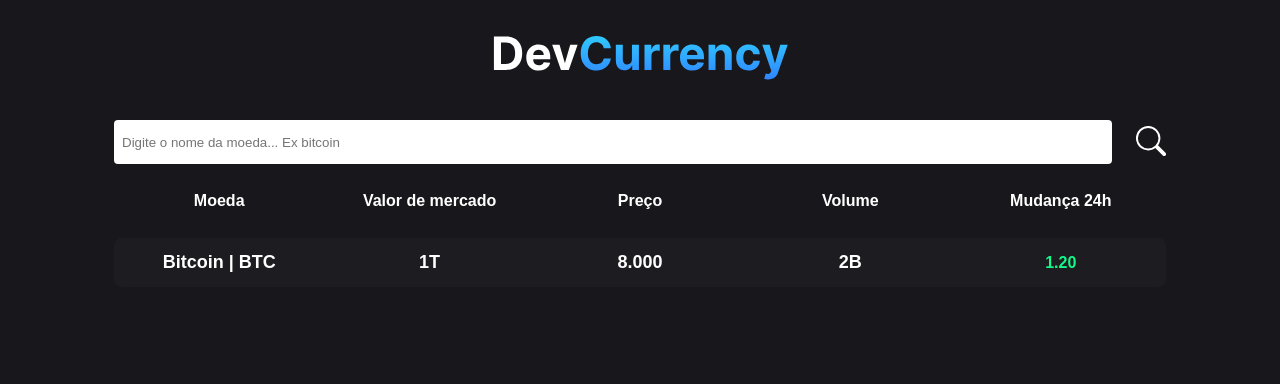
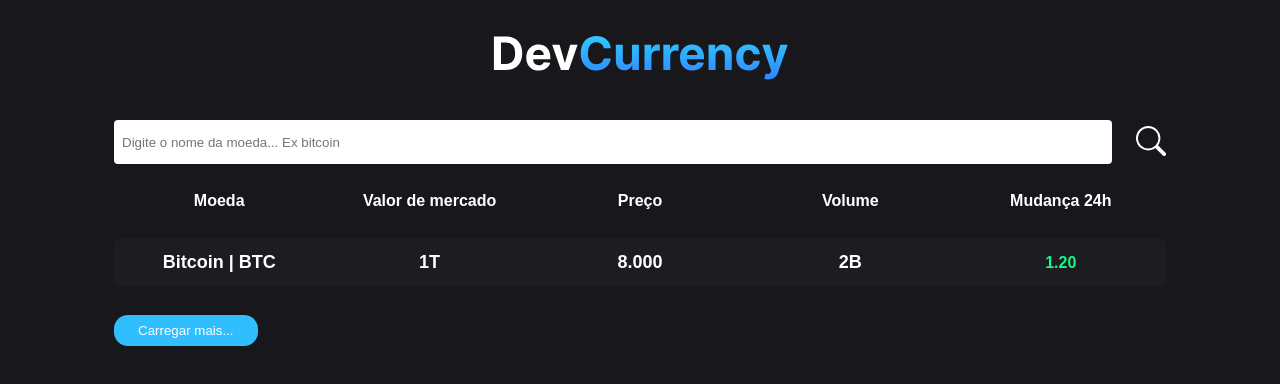
Before and after one commit to paulohenriquecorrea/cripto, a React (Vite) app: page / in a window 1280 px wide. Shown: the top 384 px of the page. Built offline with nearby package versions, Linux system fonts and the light colour scheme.

Commit message:
Adicionada as funcionalidades do formulário

```diff
--- a/package.json
+++ b/package.json
@@ -16,7 +16,8 @@
     "react-dom": "^19.1.0",
     "react-icons": "^5.5.0",
     "react-router-dom": "^7.6.3",
-    "sort-by": "^1.2.0"
+    "sort-by": "^1.2.0",
+    "vite": "^6.3.5"
   },
   "devDependencies": {
     "@eslint/js": "^9.29.0",
@@ -28,7 +29,6 @@
     "eslint-plugin-react-refresh": "^0.4.20",
     "globals": "^16.2.0",
     "typescript": "~5.8.3",
-    "typescript-eslint": "^8.34.1",
-    "vite": "^7.0.0"
+    "typescript-eslint": "^8.34.1"
   }
 }
--- a/src/pages/home/home.module.css
+++ b/src/pages/home/home.module.css
@@ -78,7 +78,15 @@ table td{
     font-weight: bold;
 }
 
-/* RESPONSIVIDADE TABLEA */
+.buttonMore{
+    background-color: #30beff;
+    padding: 8px 24px;
+    color: #fff;
+    margin: 14px 0;
+    border-radius: 14px;
+}
+
+/* RESPONSIVIDADE TABELA */
 @media screen and (max-width: 600px) {
     table{
         border: none;
--- a/src/pages/home/index.tsx
+++ b/src/pages/home/index.tsx
@@ -1,14 +1,36 @@
+import {useState, FormEvent} from 'react';
 import {BsSearch } from 'react-icons/bs';
-import {Link} from 'react-router-dom';
+import {Link, useNavigate} from 'react-router-dom';
 import styles from './home.module.css';
 
 export function Home(){
+    const [input, setInput] = useState("");
+
+    const navigate = useNavigate();
+
+    function handleSubmit(e: FormEvent) {
+        e.defaultPrevented;
+
+        if (input === "") return;
+
+        navigate(`/detail/${input}`)
+
+    }
+
+    function handleGetMore() {
+        alert('teste')
+    }
+
     return(
-        <main className={styles.container} >
-            <form className={styles.form}>
+        <main className={styles.container}>
+            <form className={styles.form} onSubmit={handleSubmit} >
                 <input
                     type="text"
                     placeholder='Digite o nome da moeda... Ex bitcoin'
+                    value={input}
+                    onChange={(e) => {
+                        setInput(e.target.value);
+                    }}
                 />
                 <button type='submit'>
                     <BsSearch size={30} color='#FFF'/>
@@ -54,6 +76,10 @@ export function Home(){
 
                 </tbody>
             </table>
+
+            <button className={styles.buttonMore} onClick={handleGetMore}>
+                Carregar mais...
+            </button>
         </main>
     )
 }
```
Also changed, not shown: 1 other file (tests, documents, lock files or other folders).
